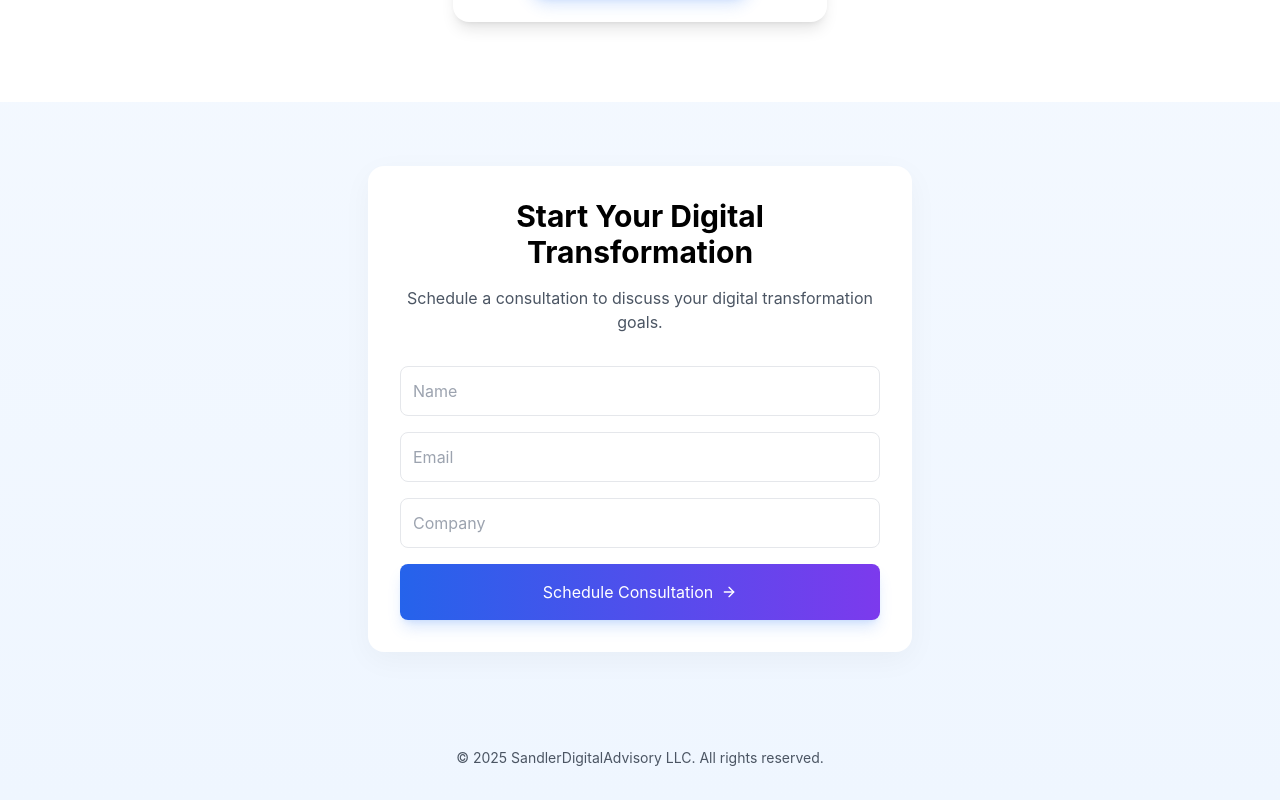
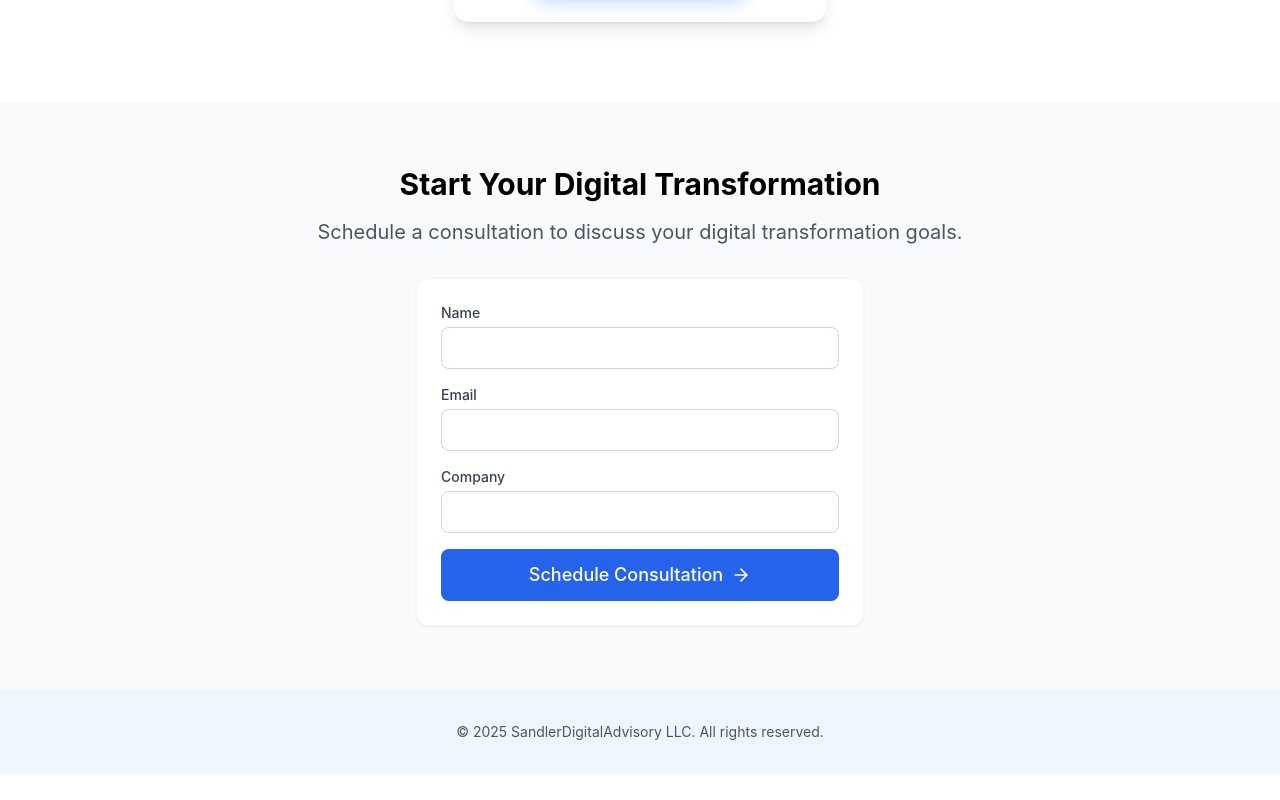
Before and after one commit to aisandler/sandlerdigitaladvisory-website, a Next.js app in the folder frontend/: page / in a window 1280 px wide. Shown: the part 2062-2862 px from the top of the page. After the commit the page ends 2836 px from the top, so only its background shows below. Built offline with nearby package versions, Linux system fonts and the light colour scheme; no server answers.

Commit message:
fix: resolve syntax error in index.tsx and simplify form implementation

```diff
--- a/frontend/pages/index.tsx
+++ b/frontend/pages/index.tsx
@@ -258,61 +258,60 @@ export default function HomePage() {
       </section>
 
       {/* Contact Form */}
-      <section ref={contactRef} className="py-16" id="contact">
-        <div className="max-w-xl mx-auto px-4">
-          <motion.div
-            initial={{ opacity: 0, y: 20 }}
-            animate={{ opacity: 1, y: 0 }}
-            className="bg-white p-8 rounded-2xl shadow-[0_8px_30px_rgb(0,0,0,0.04)]"
+      <section ref={contactRef} className="py-16 bg-gray-50" id="contact">
+        <div className="max-w-6xl mx-auto px-4">
+          <motion.div {...fadeInUp} className="text-center mb-8">
+            <h2 className="text-3xl font-bold mb-4">Start Your Digital Transformation</h2>
+            <p className="text-xl text-gray-600 mb-8 max-w-2xl mx-auto">
+              Schedule a consultation to discuss your digital transformation goals.
+            </p>
+          </motion.div>
+
+          <motion.form
+            {...fadeInUp}
+            action="https://formspree.io/f/xldddlkr"
+            method="POST"
+            className="max-w-md mx-auto bg-white p-6 rounded-xl shadow-sm border border-gray-100"
           >
-            <div className="text-center mb-8">
-              <h2 className="text-3xl font-bold mb-4">Start Your Digital Transformation</h2>
-              <p className="text-gray-600">
-                Schedule a consultation to discuss your digital transformation goals.
-              </p>
+            <div className="mb-4">
+              <label htmlFor="name" className="block text-sm font-medium text-gray-700 mb-1">Name</label>
+              <input
+                type="text"
+                id="name"
+                name="name"
+                required
+                className="w-full px-3 py-2 border border-gray-300 rounded-lg focus:ring-2 focus:ring-blue-600 focus:border-transparent"
+              />
             </div>
-
-            <form onSubmit={handleSubmit} className="space-y-4">
-              {['Name', 'Email', 'Company'].map((field, index) => (
-                <motion.div
-                  key={field}
-                  initial={{ opacity: 0, y: 20 }}
-                  animate={{ opacity: 1, y: 0 }}
-                  transition={{ delay: index * 0.1 }}
-                >
-                  <input
-                    type={field === 'Email' ? 'email' : 'text'}
-                    name={field.toLowerCase()}
-                    placeholder={field}
-                    required
-                    className="w-full p-3 rounded-lg border border-gray-200 focus:border-blue-500 focus:ring-2 focus:ring-blue-200 transition-all outline-none"
-                  />
-                </motion.div>
-              ))}
-
-              <motion.button
-                type="submit"
-                disabled={isSubmitting}
-                whileHover={{ scale: isSubmitting ? 1 : 1.02 }}
-                className="w-full bg-gradient-to-r from-blue-600 to-violet-600 text-white p-4 rounded-lg shadow-lg shadow-blue-500/20 flex items-center justify-center gap-2 mt-6 disabled:opacity-70"
-              >
-                {isSubmitting ? (
-                  <>
-                    Sending...
-                    <svg className="animate-spin h-4 w-4" viewBox="0 0 24 24">
-                      <circle className="opacity-25" cx="12" cy="12" r="10" stroke="currentColor" strokeWidth="4" fill="none" />
-                      <path className="opacity-75" fill="currentColor" d="M4 12a8 8 0 018-8V0C5.373 0 0 5.373 0 12h4zm2 5.291A7.962 7.962 0 014 12H0c0 3.042 1.135 5.824 3 7.938l3-2.647z" />
-                    </svg>
-                  </>
-                ) : (
-                  <>
-                    Schedule Consultation
-                    <ArrowRight className="h-4 w-4" />
-                  </>
-                )}
-              </motion.button>
-            </form>
-          </motion.div>
+            <div className="mb-4">
+              <label htmlFor="email" className="block text-sm font-medium text-gray-700 mb-1">Email</label>
+              <input
+                type="email"
+                id="email"
+                name="email"
+                required
+                className="w-full px-3 py-2 border border-gray-300 rounded-lg focus:ring-2 focus:ring-blue-600 focus:border-transparent"
+              />
+            </div>
+            <div className="mb-4">
+              <label htmlFor="company" className="block text-sm font-medium text-gray-700 mb-1">Company</label>
+              <input
+                type="text"
+                id="company"
+                name="company"
+                required
+                className="w-full px-3 py-2 border border-gray-300 rounded-lg focus:ring-2 focus:ring-blue-600 focus:border-transparent"
+              />
+            </div>
+            <input type="hidden" name="_next" value="https://sandlerdigitaladvisory.com/#contact" />
+            <button
+              type="submit"
+              className="w-full bg-blue-600 hover:bg-blue-700 text-white px-6 py-3 rounded-lg font-medium text-lg flex items-center justify-center"
+            >
+              Schedule Consultation
+              <ArrowRight className="ml-2 h-5 w-5" />
+            </button>
+          </motion.form>
         </div>
       </section>
 
```
